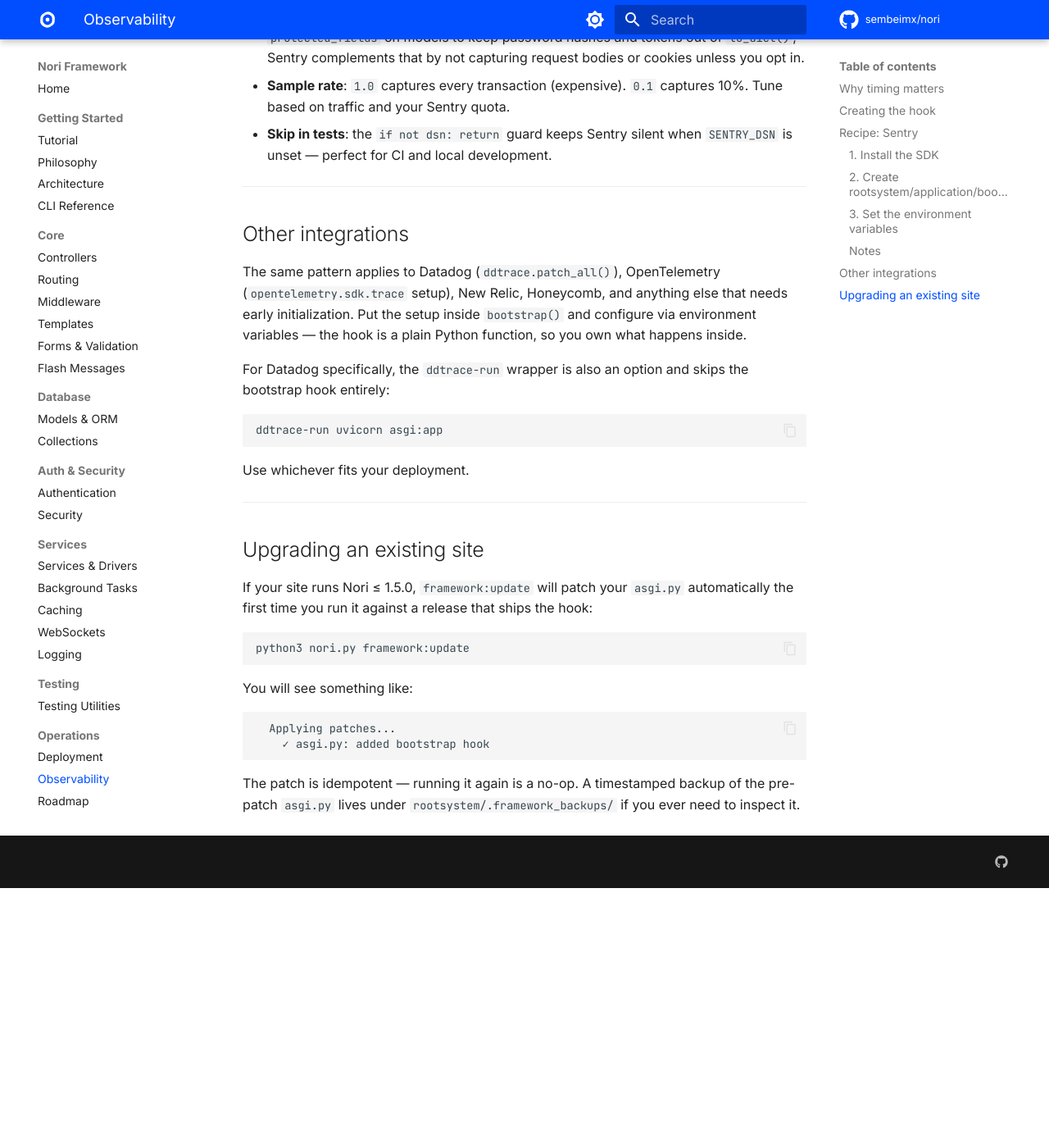
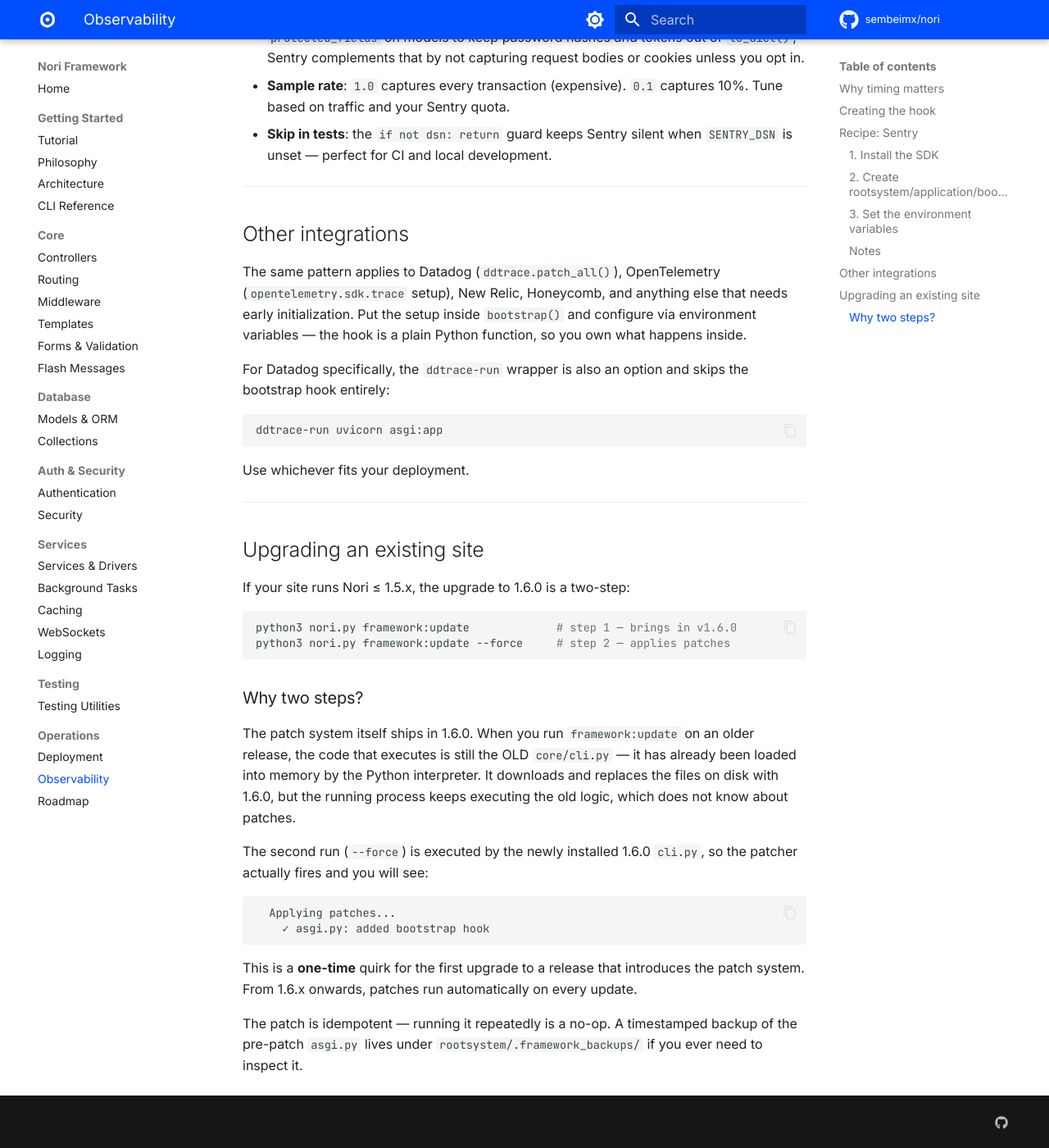
Before and after one commit to sembeimx/nori, an MkDocs documentation site: the page built from docs/observability.md, in a window 1280 px wide and 1400 px high, scrolled down 2003 px. Shown: the whole window at 82% size. Built offline with MkDocs 1.6.1 and Material for MkDocs 9.7.7, drawn with Linux system fonts in a browser that asks for light colours; comment, search, counter and statistics services are not loaded; the version menu is left out; before the commit the page ends 3086 px from its top, so only the background shows below that.

Commit message:
docs: document two-step upgrade for 1.6.0 first-update patches

````diff
--- a/docs/observability.md
+++ b/docs/observability.md
@@ -99,17 +99,24 @@ Use whichever fits your deployment.
 
 ## Upgrading an existing site
 
-If your site runs Nori ≤ 1.5.0, `framework:update` will patch your `asgi.py` automatically the first time you run it against a release that ships the hook:
+If your site runs Nori ≤ 1.5.x, the upgrade to 1.6.0 is a two-step:
 
 ```bash
-python3 nori.py framework:update
+python3 nori.py framework:update             # step 1 — brings in v1.6.0
+python3 nori.py framework:update --force     # step 2 — applies patches
 ```
 
-You will see something like:
+### Why two steps?
+
+The patch system itself ships in 1.6.0. When you run `framework:update` on an older release, the code that executes is still the OLD `core/cli.py` — it has already been loaded into memory by the Python interpreter. It downloads and replaces the files on disk with 1.6.0, but the running process keeps executing the old logic, which does not know about patches.
+
+The second run (`--force`) is executed by the newly installed 1.6.0 `cli.py`, so the patcher actually fires and you will see:
 
 ```text
   Applying patches...
     ✓ asgi.py: added bootstrap hook
 ```
 
-The patch is idempotent — running it again is a no-op. A timestamped backup of the pre-patch `asgi.py` lives under `rootsystem/.framework_backups/` if you ever need to inspect it.
+This is a **one-time** quirk for the first upgrade to a release that introduces the patch system. From 1.6.x onwards, patches run automatically on every update.
+
+The patch is idempotent — running it repeatedly is a no-op. A timestamped backup of the pre-patch `asgi.py` lives under `rootsystem/.framework_backups/` if you ever need to inspect it.
````
Also changed, not shown: CHANGELOG.md (+3 -0 lines).
